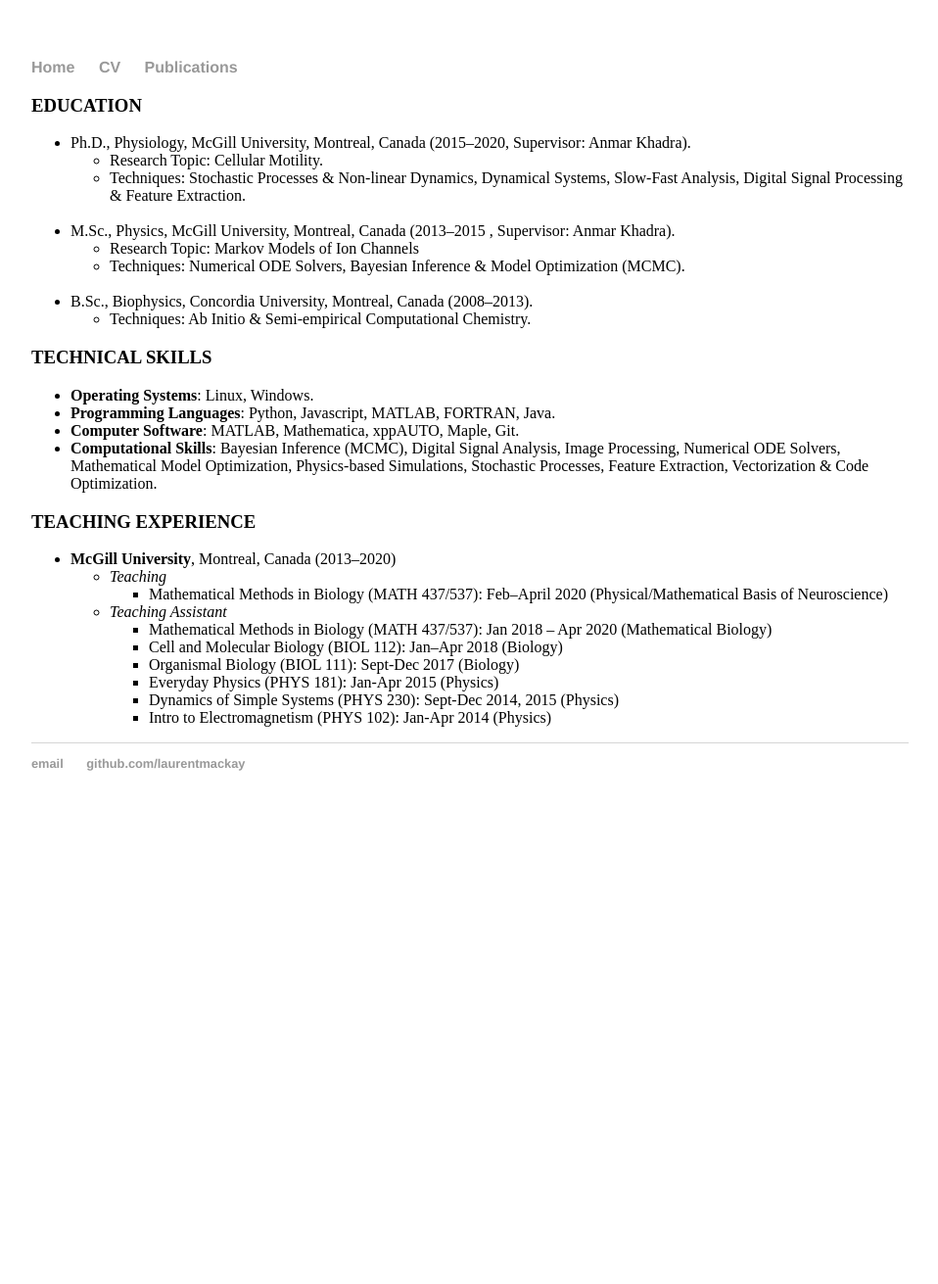
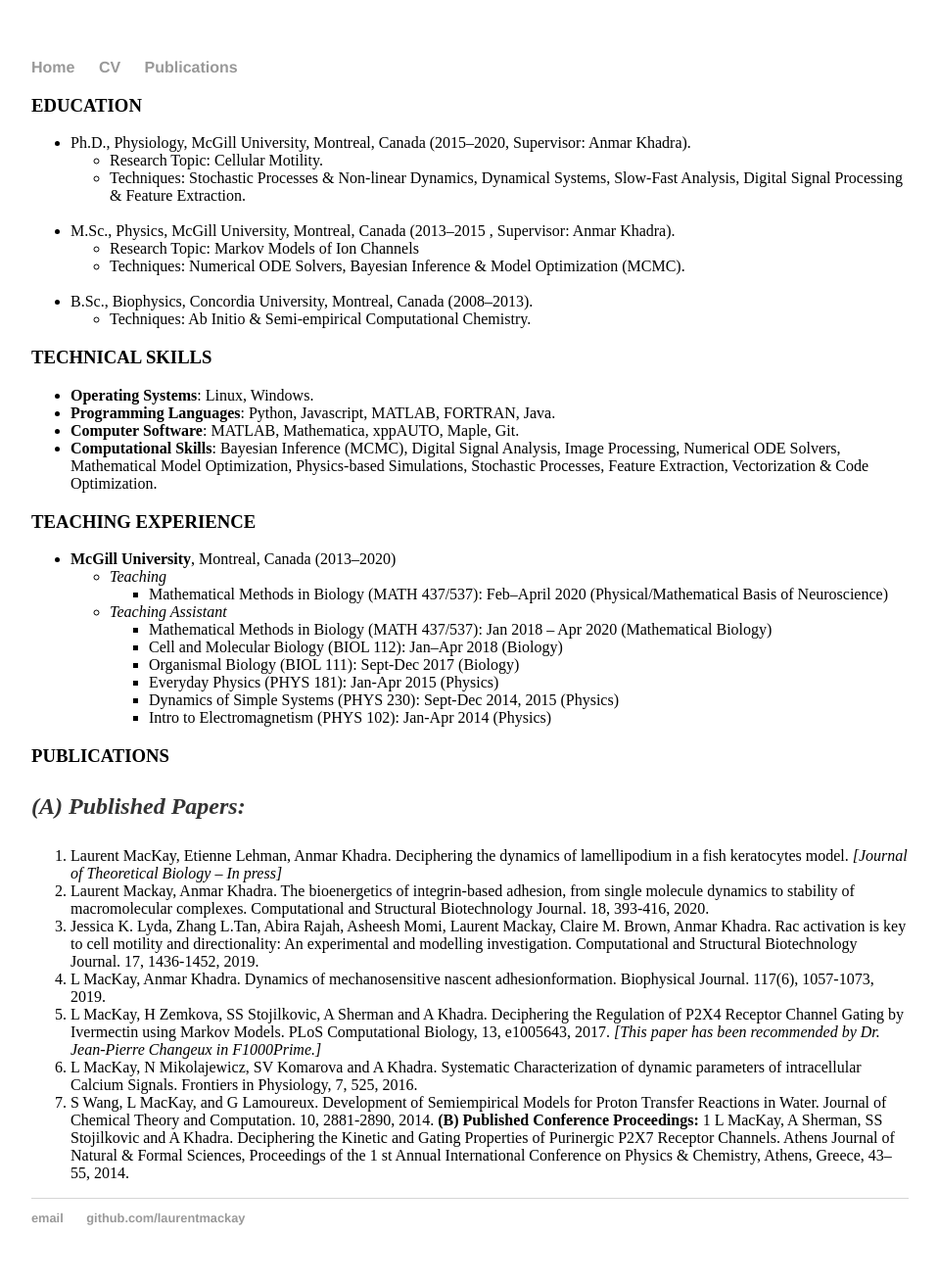
Before and after one commit to laurentmackay/laurentmackay.github.io, a Jekyll site: the page built from cv/index.md, in a window 1280 px wide. Shown: the whole page at 98% size, without its empty margins (160-1118 px from the left). Built offline with Jekyll 4.4.1, drawn with Linux system fonts in a browser that asks for light colours; our own code applies the rules of GitHub Pages for plain Markdown files; before the commit the page ends 900 px from its top, so only the background shows below that.

Commit message:
Update index.md

```diff
--- a/cv/index.md
+++ b/cv/index.md
@@ -32,3 +32,29 @@
       * Everyday Physics (PHYS 181): Jan-Apr 2015 (Physics)
       * Dynamics of Simple Systems (PHYS 230): Sept-Dec 2014, 2015 (Physics)
       * Intro to Electromagnetism (PHYS 102): Jan-Apr 2014 (Physics)
+
+### PUBLICATIONS
+***(A) Published Papers:***
+1. Laurent MacKay, Etienne Lehman, Anmar Khadra. Deciphering the dynamics of
+lamellipodium in a fish keratocytes model.
+*[Journal of Theoretical Biology – In press]*
+1. Laurent Mackay, Anmar Khadra. The bioenergetics of integrin-based adhesion, from single
+molecule dynamics to stability of macromolecular complexes. Computational and Structural
+Biotechnology Journal. 18, 393-416, 2020.
+1. Jessica K. Lyda, Zhang L.Tan, Abira Rajah, Asheesh Momi, Laurent Mackay, Claire M.
+Brown, Anmar Khadra. Rac activation is key to cell motility and directionality: An experimental and
+modelling investigation. Computational and Structural Biotechnology Journal. 17, 1436-1452, 2019.
+1. L MacKay, Anmar Khadra. Dynamics of mechanosensitive nascent adhesionformation. Biophysical Journal. 117(6), 1057-1073, 2019.
+1. L MacKay, H Zemkova, SS Stojilkovic, A Sherman and A Khadra. Deciphering the Regulation
+of P2X4 Receptor Channel Gating by Ivermectin using Markov Models. PLoS Computational Biology,
+13, e1005643, 2017.
+*[This paper has been recommended by Dr. Jean-Pierre Changeux in F1000Prime.]*
+6. L MacKay, N Mikolajewicz, SV Komarova and A Khadra. Systematic Characterization of
+dynamic parameters of intracellular Calcium Signals. Frontiers in Physiology, 7, 525, 2016.
+7. S Wang, L MacKay, and G Lamoureux. Development of Semiempirical Models for Proton
+Transfer Reactions in Water. Journal of Chemical Theory and Computation. 10, 2881-2890, 2014.
+**(B) Published Conference Proceedings:**
+1 L MacKay, A Sherman, SS Stojilkovic and A Khadra. Deciphering the Kinetic and Gating
+Properties of Purinergic P2X7 Receptor Channels. Athens Journal of Natural & Formal Sciences,
+Proceedings of the 1 st Annual International Conference on Physics & Chemistry, Athens, Greece, 43–
+55, 2014.
```
